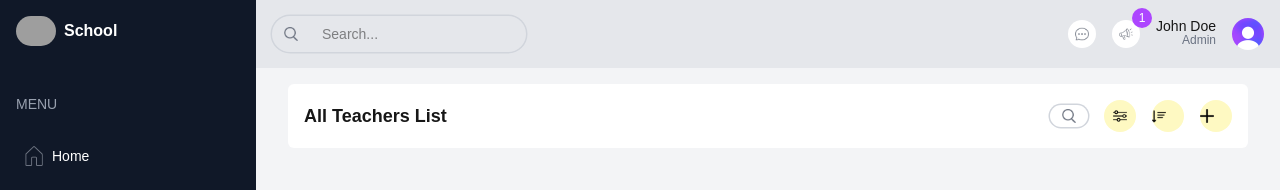
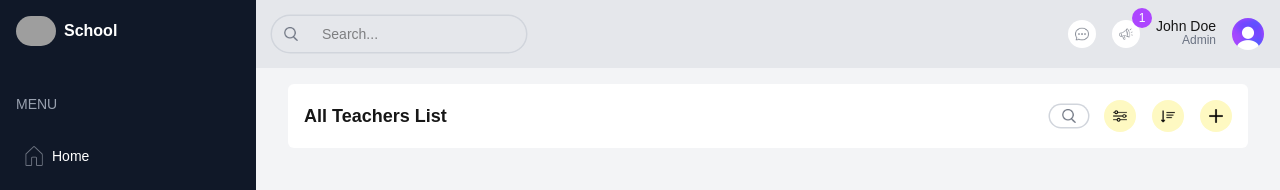
Before and after one commit to rumachoudhury/school-management-dashboard, a Next.js app: page /list/teachers in a window 1280 px wide. Shown: the top 190 px of the page. Built offline with nearby package versions, Linux system fonts and the light colour scheme; grey boxes are pictures that could not be loaded.

Commit message:
Fix teacher list layout

```diff
--- a/src/app/(dashboard)/list/teachers/page.tsx
+++ b/src/app/(dashboard)/list/teachers/page.tsx
@@ -25,7 +25,7 @@ export default function TeacherList() {
               />
             </button>
 
-            <button className="w-8 h-8 rounded-full bg-yellow-100">
+            <button className="w-8 h-8 flex items-center justify-center rounded-full bg-yellow-100">
               <Image
                 src="/images/school-management-dashboard/sort.png"
                 alt="Filter"
@@ -34,7 +34,7 @@ export default function TeacherList() {
               />
             </button>
 
-            <button className="w-8 h-8 rounded-full bg-yellow-100">
+            <button className="w-8 h-8 flex items-center justify-center rounded-full bg-yellow-100">
               <Image
                 src="/images/school-management-dashboard/plus.png"
                 alt="Filter"
```
